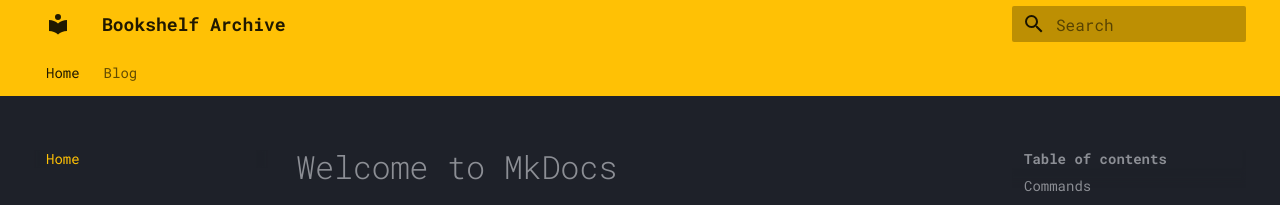
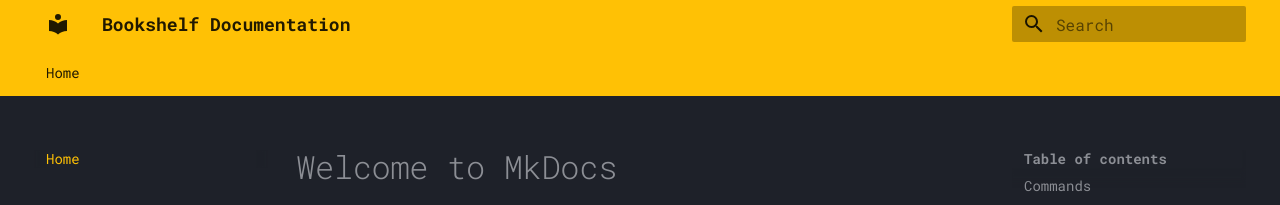
Before and after one commit to gushughes/books, an MkDocs documentation site: the page built from docs/index.md, in a window 1280 px wide. Shown: the top 205 px of the page. Built offline with MkDocs 1.6.1 and Material for MkDocs 9.7.7, drawn with Linux system fonts in a browser that asks for light colours.

Commit message:
Update mkdocs.yml

```diff
--- a/mkdocs.yml
+++ b/mkdocs.yml
@@ -1,10 +1,13 @@
-site_name: Bookshelf Archive
+site_name: Bookshelf Documentation
+site_url: https://gushughes.github.io/books/
+site_description: REST API learning project documentation
+
 theme:
   name: material
   palette:
-      scheme: slate
-      primary: amber
-      accent: deep orange
+    scheme: slate
+    primary: amber
+    accent: deep orange
   font:
     text: Roboto Mono
     code: Fira Code
@@ -15,8 +18,9 @@
     - content.code.copy
     - content.code.annotate
     - content.tabs.link
+
 nav:
   - Home: index.md
-  - Blog: blog/first-post.md
+
 extra_css:
   - stylesheets/extra.css
```
